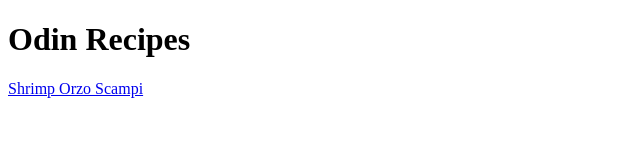
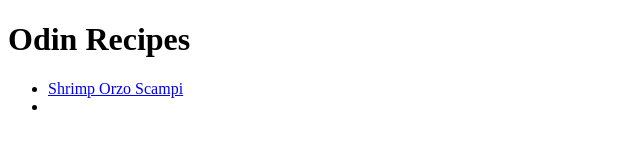
Before and after one commit to swl23/odin-recipes, a plain HTML site: page index.html in a window 1280 px wide. Shown: the whole page, without its empty margins (0-640 px from the left). Drawn offline with Linux system fonts and the light colour scheme.

Commit message:
Format recipe list on index page as unordered list.

```diff
--- a/index.html
+++ b/index.html
@@ -9,7 +9,10 @@
 
 <body>
     <h1>Odin Recipes</h1>
-    <a href="./recipes/orzo-scampi.html">Shrimp Orzo Scampi</a>
+    <ul>
+        <li><a href="./recipes/orzo-scampi.html">Shrimp Orzo Scampi</a></li>
+        <li></li>
+    </ul>
 </body>
 
 </html>
```
